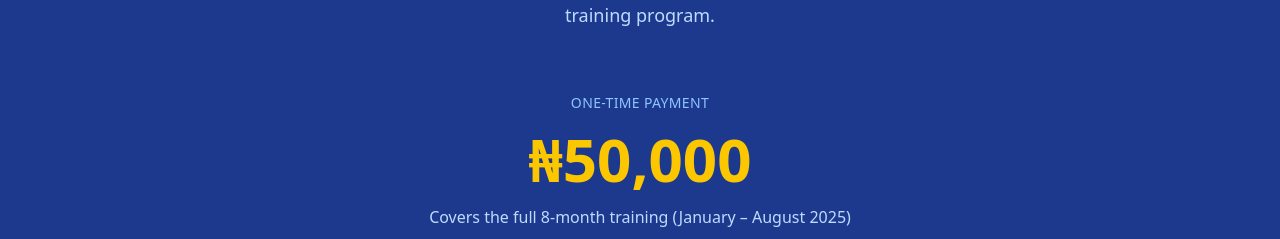
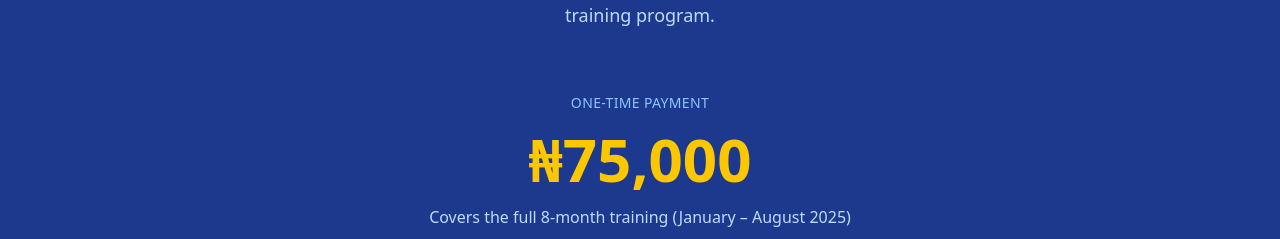
Before and after one commit to VictorKingsHub/technologies, a Next.js app: page /academy in a window 1280 px wide. Shown: the part 3169-3408 px from the top of the page. Built offline with nearby package versions, Linux system fonts and the light colour scheme.

Commit message:
version update

```diff
--- a/src/components/academy/Pricing.tsx
+++ b/src/components/academy/Pricing.tsx
@@ -27,7 +27,7 @@ const Pricing = () => {
             One-Time Payment
           </p>
           <h3 className="text-5xl md:text-6xl font-extrabold text-yellow-400 mt-4">
-            ₦50,000
+            ₦75,000
           </h3>
           <p className="text-blue-200 mt-4">
             Covers the full 8-month training (January – August 2025)
```
